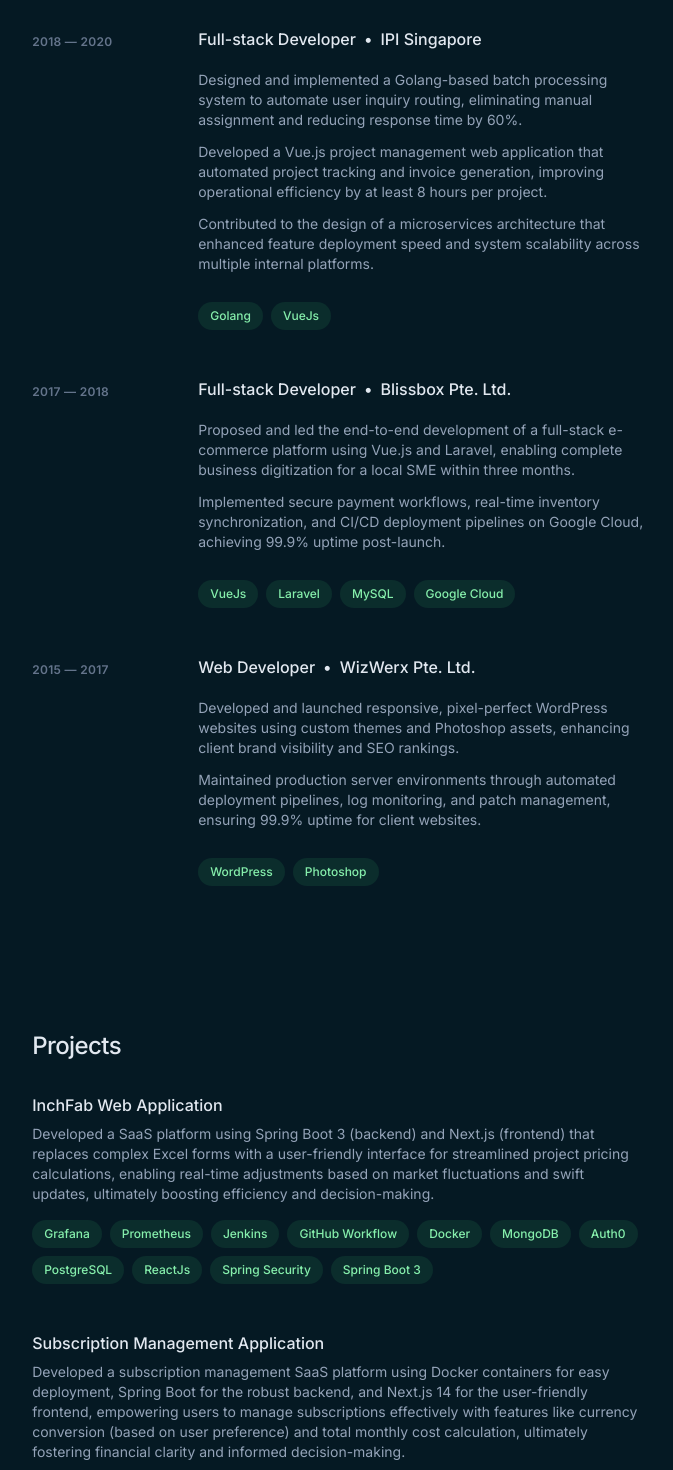
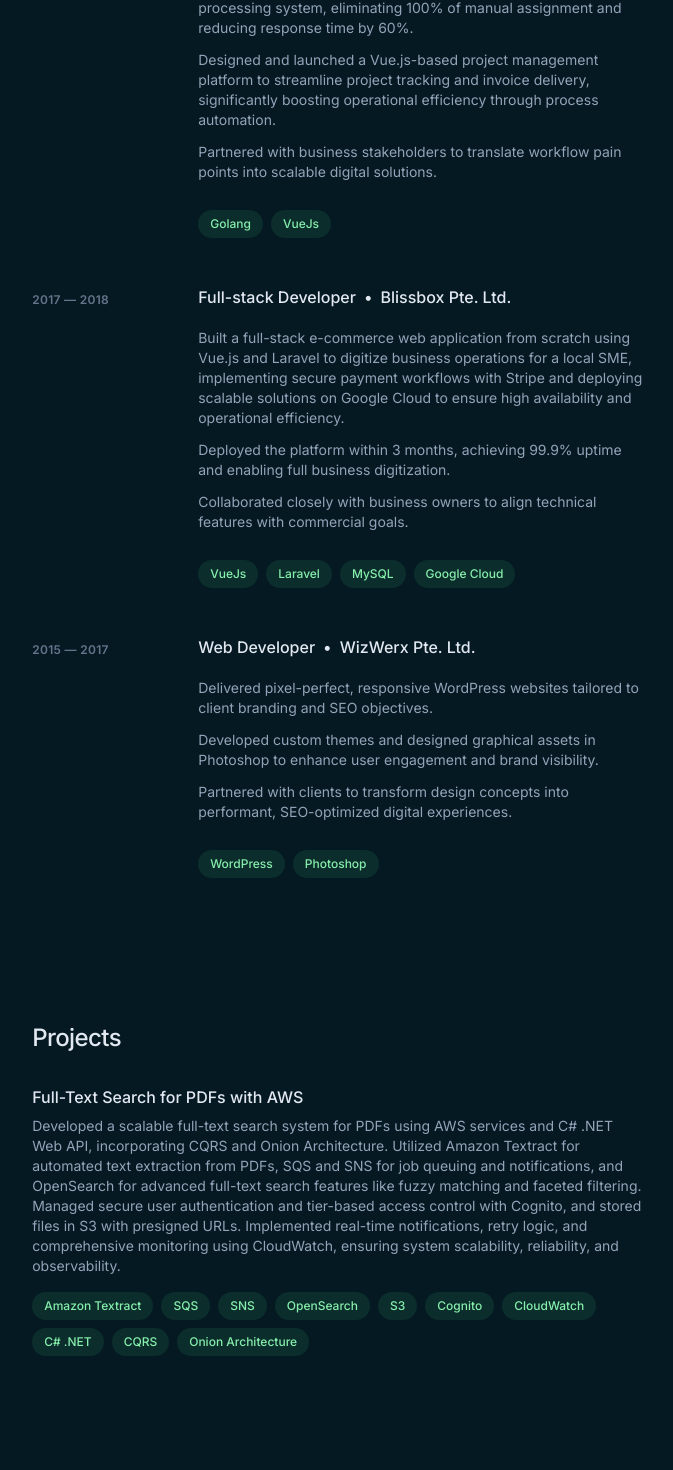
Before and after one commit to weehongkoh/vernonweehong.com, a Next.js app: page / in a window 1280 px wide. Shown: the part 1494-2964 px from the top of the page, without its empty margins (539-1212 px from the left). Built offline with nearby package versions, Linux system fonts and the light colour scheme; no server answers.

Commit message:
chore: update resume
Updated job descriptions and project details in resume.ts to reflect more accurate and impactful contributions. Adjusted timestamps and enhanced clarity in descriptions.

```diff
--- a/src/data/resume.ts
+++ b/src/data/resume.ts
@@ -18,34 +18,27 @@
         company: "DBS Bank",
         role: "Backend Developer",
         descriptions: {
-          time: 1722389624061,
+          time: 1734960000000,
           blocks: [
             {
               id: "1",
               type: "paragraph",
               data: {
-                text: "Volunteered to serve as the technical translator between the Taiwan business team and an external insurance vendor to deliver a cross-border integration project. Designed and implemented an API enabling direct insurance purchases, configured secure network connectivity via Cloudflare to unblock DBS-to-vendor traffic, and translated complex requirements into actionable tasks for the engineering team.",
+                text: "Volunteered to bridge the Singapore, India, and Taiwan teams by translating technical requirements for a multi-region project. Developed an API that enabled multiple DBS branches across regions to securely share and access data based on their specific regional requirements. This ensured seamless integration between branches and helped tailor the solution to the unique needs of each market.",
               },
             },
             {
               id: "2",
               type: "paragraph",
               data: {
-                text: "Led the complete overhaul of enterprise-level report generators using Jaspersoft, architecting a scalable framework that automated configurations and reduced manual setup time by 30% across APAC regions.",
+                text: "Modernized enterprise-level report generation systems across APAC, cutting manual configuration time by 30%, and developed a production-ready API for one-click localized report generation and Kofax digital signatures, reducing processing time from hours to seconds.",
               },
             },
             {
               id: "3",
               type: "paragraph",
               data: {
-                text: "Engineered a production-ready Spring Boot API endpoint that enabled one-click localized report generation and seamless integration with Kofax digital signatures, cutting processing time from hours to seconds.",
-              },
-            },
-            {
-              id: "4",
-              type: "paragraph",
-              data: {
-                text: "Co-led the development of a React-based internal component library built to meet strict DBS UI/UX standards, later adopted by over five teams to ensure consistent design implementation.",
+                text: "Co-led the creation of a React-based component library adhering to strict bank UI/UX standards, now adopted by 5+ teams.",
               },
             },
           ],
@@ -67,27 +60,27 @@
         to: "2020-04-01",
         role: "Full-stack Developer",
         descriptions: {
-          time: 1721111541272,
+          time: 1734960000000,
           blocks: [
             {
               id: "1",
               type: "paragraph",
               data: {
-                text: "Designed and implemented a Golang-based batch processing system to automate user inquiry routing, eliminating manual assignment and reducing response time by 60%.",
+                text: "Automated user inquiry routing with a Golang-based batch processing system, eliminating 100% of manual assignment and reducing response time by 60%.",
               },
             },
             {
               id: "2",
               type: "paragraph",
               data: {
-                text: "Developed a Vue.js project management web application that automated project tracking and invoice generation, improving operational efficiency by at least 8 hours per project.",
+                text: "Designed and launched a Vue.js-based project management platform to streamline project tracking and invoice delivery, significantly boosting operational efficiency through process automation.",
               },
             },
             {
               id: "3",
               type: "paragraph",
               data: {
-                text: "Contributed to the design of a microservices architecture that enhanced feature deployment speed and system scalability across multiple internal platforms.",
+                text: "Partnered with business stakeholders to translate workflow pain points into scalable digital solutions.",
               },
             },
           ],
@@ -102,20 +95,27 @@
         to: "2018-04-01",
         role: "Full-stack Developer",
         descriptions: {
-          time: 1721111634676,
+          time: 1734960000000,
           blocks: [
             {
               id: "1",
               type: "paragraph",
               data: {
-                text: "Proposed and led the end-to-end development of a full-stack e-commerce platform using Vue.js and Laravel, enabling complete business digitization for a local SME within three months.",
+                text: "Built a full-stack e-commerce web application from scratch using Vue.js and Laravel to digitize business operations for a local SME, implementing secure payment workflows with Stripe and deploying scalable solutions on Google Cloud to ensure high availability and operational efficiency.",
               },
             },
             {
               id: "2",
               type: "paragraph",
               data: {
-                text: "Implemented secure payment workflows, real-time inventory synchronization, and CI/CD deployment pipelines on Google Cloud, achieving 99.9% uptime post-launch.",
+                text: "Deployed the platform within 3 months, achieving 99.9% uptime and enabling full business digitization.",
+              },
+            },
+            {
+              id: "3",
+              type: "paragraph",
+              data: {
+                text: "Collaborated closely with business owners to align technical features with commercial goals.",
               },
             },
           ],
@@ -130,20 +130,27 @@
         to: "2017-07-01",
         role: "Web Developer",
         descriptions: {
-          time: 1721111696663,
+          time: 1734960000000,
           blocks: [
             {
               id: "1",
               type: "paragraph",
               data: {
-                text: "Developed and launched responsive, pixel-perfect WordPress websites using custom themes and Photoshop assets, enhancing client brand visibility and SEO rankings.",
+                text: "Delivered pixel-perfect, responsive WordPress websites tailored to client branding and SEO objectives.",
               },
             },
             {
               id: "2",
               type: "paragraph",
               data: {
-                text: "Maintained production server environments through automated deployment pipelines, log monitoring, and patch management, ensuring 99.9% uptime for client websites.",
+                text: "Developed custom themes and designed graphical assets in Photoshop to enhance user engagement and brand visibility.",
+              },
+            },
+            {
+              id: "3",
+              type: "paragraph",
+              data: {
+                text: "Partnered with clients to transform design concepts into performant, SEO-optimized digital experiences.",
               },
             },
           ],
@@ -173,28 +180,21 @@
     ],
     projects: [
       {
-        name: "InchFab Web Application",
+        name: "Full-Text Search for PDFs with AWS",
         tags: [
-          "Grafana",
-          "Prometheus",
-          "Jenkins",
-          "GitHub Workflow",
-          "Docker",
-          "MongoDB",
-          "Auth0",
-          "PostgreSQL",
-          "ReactJs",
-          "Spring Security",
-          "Spring Boot 3",
+          "Amazon Textract",
+          "SQS",
+          "SNS",
+          "OpenSearch",
+          "S3",
+          "Cognito",
+          "CloudWatch",
+          "C# .NET",
+          "CQRS",
+          "Onion Architecture",
         ],
         description:
-          "<p>Developed a SaaS platform using Spring Boot 3 (backend) and Next.js (frontend) that replaces complex Excel forms with a user-friendly interface for streamlined project pricing calculations, enabling real-time adjustments based on market fluctuations and swift updates, ultimately boosting efficiency and decision-making.</p>",
-      },
-      {
-        name: "Subscription Management Application",
-        tags: ["Spring Boot 3", "Vite", "PostgreSQL", "Auth0"],
-        description:
-          '<p class="z-10 text-sm">Developed a subscription management SaaS platform using Docker containers for easy deployment, Spring Boot for the robust backend, and Next.js 14 for the user-friendly frontend, empowering users to manage subscriptions effectively with features like currency conversion (based on user preference) and total monthly cost calculation, ultimately fostering financial clarity and informed decision-making.</p>',
+          "<p>Developed a scalable full-text search system for PDFs using AWS services and C# .NET Web API, incorporating CQRS and Onion Architecture. Utilized Amazon Textract for automated text extraction from PDFs, SQS and SNS for job queuing and notifications, and OpenSearch for advanced full-text search features like fuzzy matching and faceted filtering. Managed secure user authentication and tier-based access control with Cognito, and stored files in S3 with presigned URLs. Implemented real-time notifications, retry logic, and comprehensive monitoring using CloudWatch, ensuring system scalability, reliability, and observability.</p>",
       },
     ],
     educations: [
```
